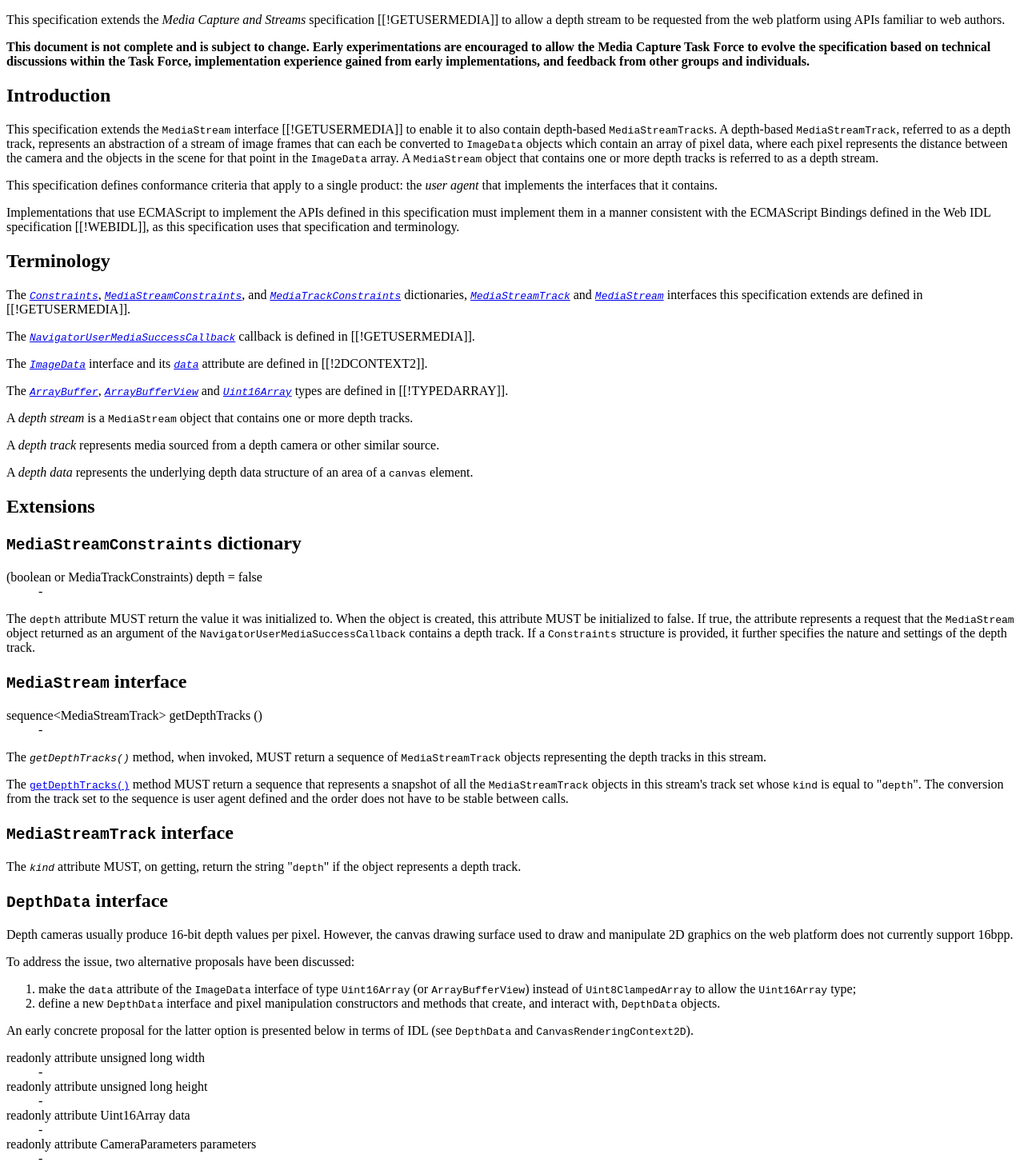
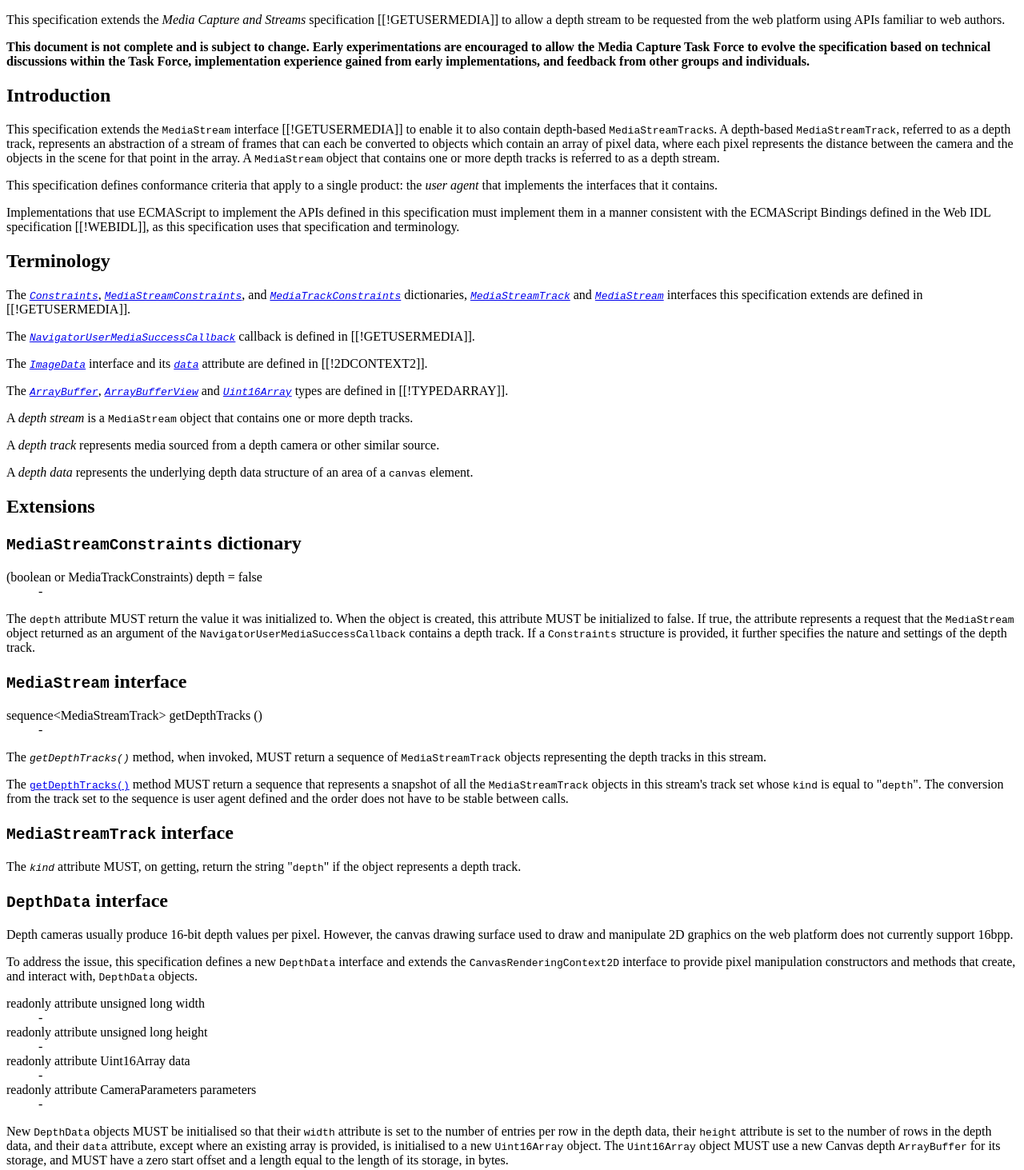
Before and after one commit to w3c/mediacapture-depth, a plain HTML site: page index.html in a window 1280 px wide. Shown: the top 1463 px of the page at 80% size. Drawn offline with Linux system fonts and the light colour scheme.

Commit message:
Non-normative changes to ED and releases/FPWD snapshot: * update Introduction * Update ISSUE 1 and make it a NOTE

```diff
--- a/index.html
+++ b/index.html
@@ -86,11 +86,10 @@
         interface [[!GETUSERMEDIA]] to enable it to also contain depth-based
         <a><code>MediaStreamTrack</code></a>s. A depth-based
         <a><code>MediaStreamTrack</code></a>, referred to as a <a>depth
-        track</a>, represents an abstraction of a stream of image frames that
-        can each be converted to <a><code>ImageData</code></a> objects which
-        contain an array of pixel data, where each pixel represents the
-        distance between the camera and the objects in the scene for that point
-        in the <a><code>ImageData</code></a> array. A
+        track</a>, represents an abstraction of a stream of frames that can
+        each be converted to objects which contain an array of pixel data,
+        where each pixel represents the distance between the camera and the
+        objects in the scene for that point in the array. A
         <a><code>MediaStream</code></a> object that contains one or more
         <a>depth track</a>s is referred to as a <a>depth stream</a>.
       </p>
@@ -233,32 +232,18 @@
         <h2>
           <code>DepthData</code> interface
         </h2>
-        <div class="issue">
+        <div class="note">
           <p>
             Depth cameras usually produce 16-bit depth values per pixel.
             However, the canvas drawing surface used to draw and manipulate 2D
             graphics on the web platform does not currently support 16bpp.
           </p>
           <p>
-            To address the issue, two alternative proposals have been
-            discussed:
-          </p>
-          <ol>
-            <li>make the <code>data</code> attribute of the
-            <code><a>ImageData</a></code> interface of type
-            <code>Uint16Array</code> (or <code>ArrayBufferView</code>) instead
-            of <code>Uint8ClampedArray</code> to allow the
-            <code>Uint16Array</code> type;
-            </li>
-            <li>define a new <code><a>DepthData</a></code> interface and pixel
-            manipulation constructors and methods that create, and interact
-            with, <code><a>DepthData</a></code> objects.
-            </li>
-          </ol>
-          <p>
-            An early concrete proposal for the latter option is presented below
-            in terms of IDL (see <code><a>DepthData</a></code> and
-            <code><a>CanvasRenderingContext2D</a></code>).
+            To address the issue, this specification defines a new
+            <code><a>DepthData</a></code> interface and extends the
+            <code><a>CanvasRenderingContext2D</a></code> interface to provide
+            pixel manipulation constructors and methods that create, and
+            interact with, <code><a>DepthData</a></code> objects.
           </p>
         </div>
         <dl class="idl" title=
@@ -373,7 +358,8 @@
         <h2>
           <code>CanvasRenderingContext2D</code> interface
         </h2>
-        <dl class="idl" title="partial interface CanvasRenderingContext2D">
+        <dl class="idl" title="partial interface CanvasRenderingContext2D" id=
+        "idl-def-CanvasRenderingContext2D">
           <dt>
             DepthData createDepthData(double sw, double sh)
           </dt>
```
Also changed, not shown: releases/FPWD.html (+16 -33 lines), releases/FPWD.src.html (+12 -26 lines).
